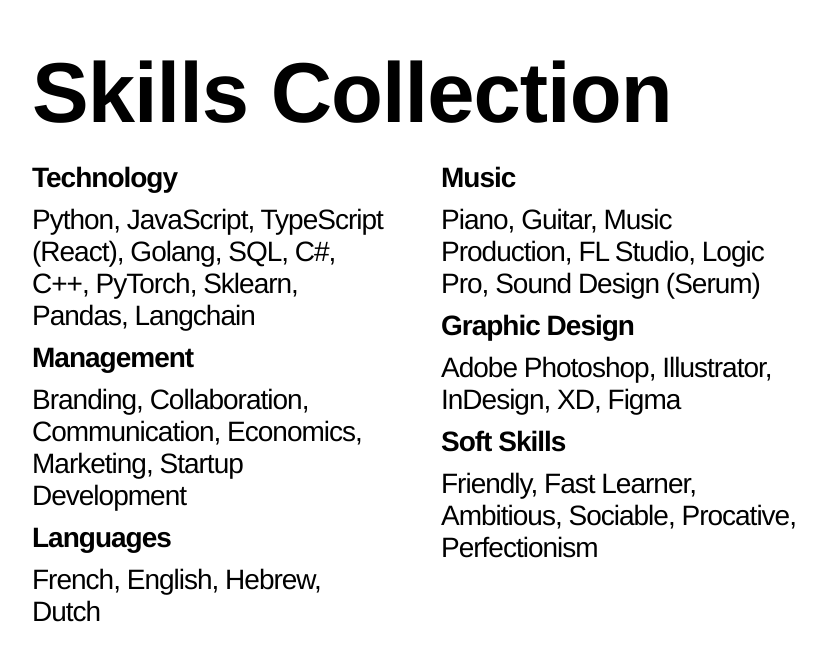
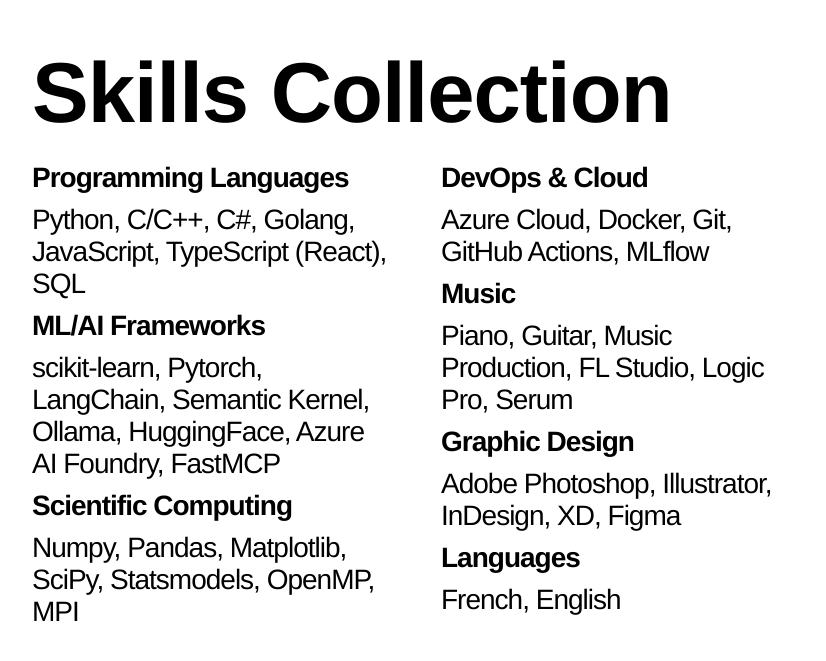
Before and after one commit to danyhersco/digital-resume, a React (Create React App) app: page / in a window 1280 px wide. Shown: the part 4029-4690 px from the top of the page, without its empty margins (224-1050 px from the left). Built offline with nearby package versions, Linux system fonts and the light colour scheme.

Commit message:
feat: updated skills so they are a bit more relevant

```diff
--- a/src/components/skills/Skills.tsx
+++ b/src/components/skills/Skills.tsx
@@ -11,30 +11,36 @@
         <div className="skills-collection">
           <div className="skills-col-1">
             <h2 className="skill-group-title">
-              Technology
+              Programming Languages
             </h2>
             <h2 className="skill-group-body">
-              Python, JavaScript, TypeScript (React), Golang, SQL, C#, C++, PyTorch, Sklearn, Pandas, Langchain
+              Python, C/C++, C#, Golang, JavaScript, TypeScript (React), SQL
             </h2>
             <h2 className="skill-group-title">
-              Management
+              ML/AI Frameworks
             </h2>
             <h2 className="skill-group-body">
-              Branding, Collaboration, Communication, Economics, Marketing, Startup Development
+              scikit-learn, Pytorch, LangChain, Semantic Kernel, Ollama, HuggingFace, Azure AI Foundry, FastMCP
             </h2>
             <h2 className="skill-group-title">
-              Languages
+              Scientific Computing
             </h2>
             <h2 className="skill-group-body">
-              French, English, Hebrew, Dutch
+              Numpy, Pandas, Matplotlib, SciPy, Statsmodels, OpenMP, MPI
             </h2>
           </div>
           <div className="skills-col-2">
             <h2 className="skill-group-title">
+              DevOps & Cloud
+            </h2>
+            <h2 className="skill-group-body">
+              Azure Cloud, Docker, Git, GitHub Actions, MLflow
+            </h2>
+            <h2 className="skill-group-title">
               Music
             </h2>
             <h2 className="skill-group-body">
-              Piano, Guitar, Music Production, FL Studio, Logic Pro, Sound Design (Serum)
+              Piano, Guitar, Music Production, FL Studio, Logic Pro, Serum
             </h2>
             <h2 className="skill-group-title">
               Graphic Design
@@ -43,10 +49,10 @@
               Adobe Photoshop, Illustrator, InDesign, XD, Figma
             </h2>
             <h2 className="skill-group-title">
-              Soft Skills
+              Languages
             </h2>
             <h2 className="skill-group-body">
-              Friendly, Fast Learner, Ambitious, Sociable, Procative, Perfectionism
+              French, English
             </h2>
           </div>
         </div>
```
